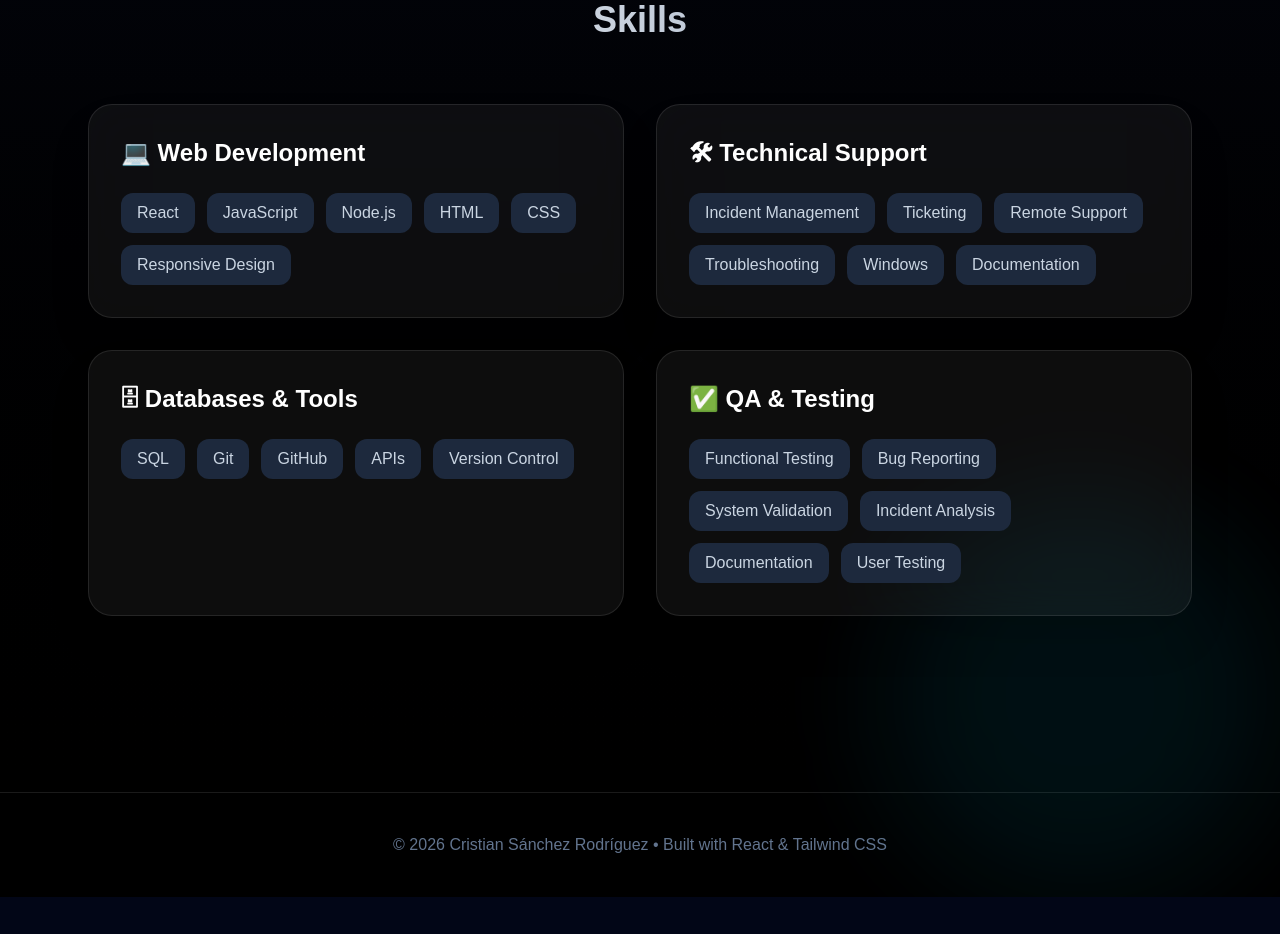
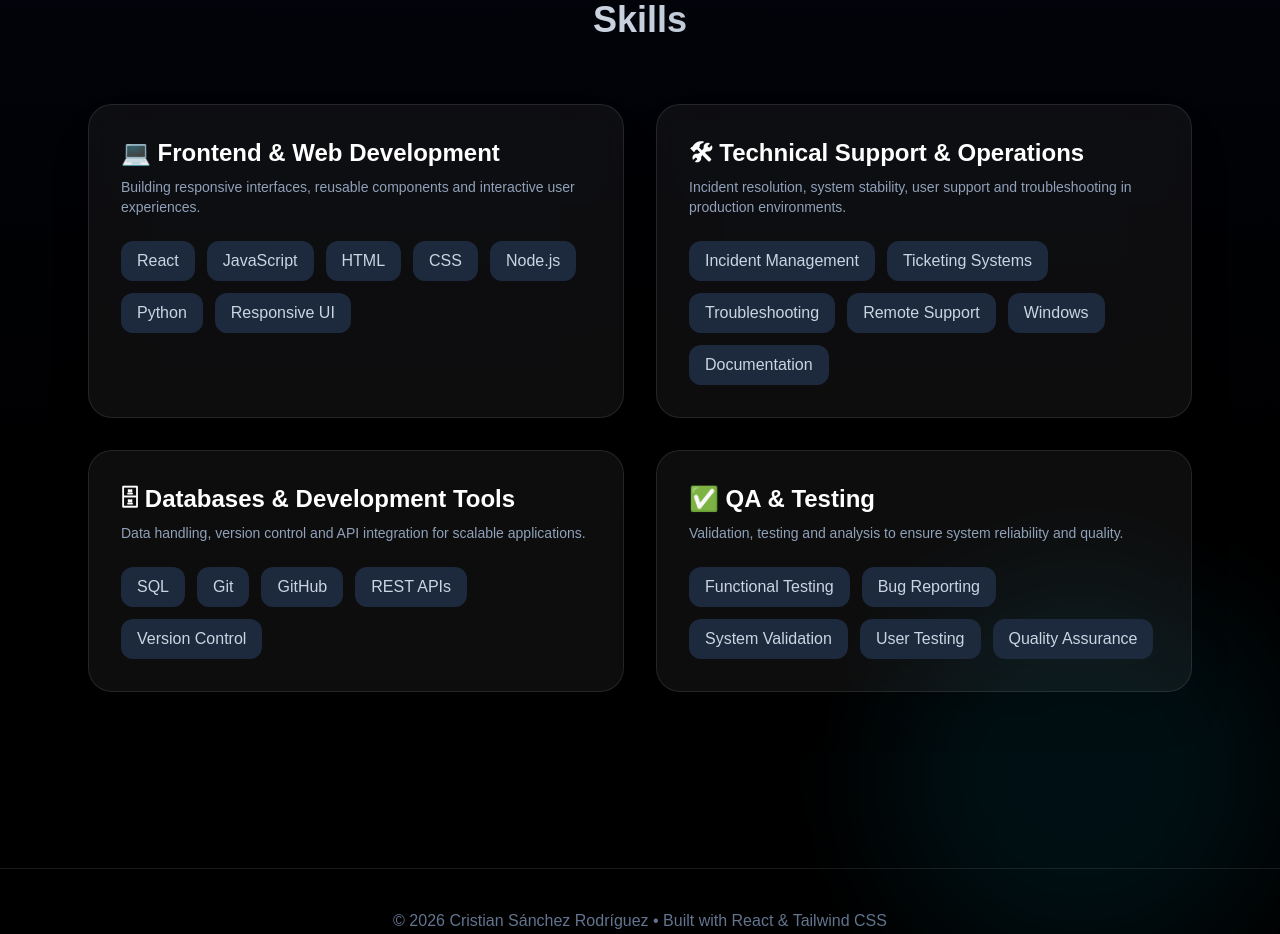
Before and after one commit to cristian25072002Real/Portafolio, a React (Vite) app: page / in a window 1280 px wide. Shown: the part 2960-3894 px from the top of the page. Before the commit the page ends 3857 px from the top, so only its background shows below. Built offline with nearby package versions, Linux system fonts and the light colour scheme.

Commit message:
Mejora en seccion

```diff
--- a/src/App.jsx
+++ b/src/App.jsx
@@ -433,7 +433,7 @@ export default function App() {
 
   <div className="grid md:grid-cols-2 gap-8">
 
-          {/* DEVELOPMENT */}
+    {/* WEB DEVELOPMENT */}
     <motion.div
       initial={{ opacity: 0, y: 40 }}
       whileInView={{ opacity: 1, y: 0 }}
@@ -441,15 +441,21 @@ export default function App() {
       whileHover={{ y: -8 }}
       className="bg-white/5 backdrop-blur-xl border border-white/10 shadow-2xl shadow-black/20 rounded-3xl p-8 hover:border-blue-500 transition duration-500"
     >
-            <h3 className="text-2xl font-bold mb-6">
-              💻 Web Development
+      <h3 className="text-2xl font-bold mb-2">
+        💻 {language === "en" ? "Frontend & Web Development" : "Desarrollo Web y Frontend"}
       </h3>
 
+      <p className="text-slate-400 mb-6 text-sm">
+        {language === "en"
+          ? "Building responsive interfaces, reusable components and interactive user experiences."
+          : "Creación de interfaces responsivas, componentes reutilizables y experiencias interactivas."}
+      </p>
+
       <div className="flex flex-wrap gap-3">
-              {["React", "JavaScript", "Node.js", "HTML", "CSS", "Responsive Design"].map((skill, index) => (
+        {["React", "JavaScript", "HTML", "CSS", "Node.js", "Python", "Responsive UI"].map((skill, index) => (
           <span
             key={index}
-                  className="bg-slate-800 px-4 py-2 rounded-xl text-slate-300 hover:bg-blue-500 hover:text-white hover:scale-105 hover:shadow-lg hover:shadow-blue-500/30 transition duration-300"
+            className="bg-slate-800 px-4 py-2 rounded-xl text-slate-300 hover:bg-blue-500 hover:text-white hover:scale-105 transition duration-300"
           >
             {skill}
           </span>
@@ -457,7 +463,7 @@ export default function App() {
       </div>
     </motion.div>
 
-          {/* SUPPORT */}
+    {/* TECHNICAL SUPPORT */}
     <motion.div
       initial={{ opacity: 0, y: 40 }}
       whileInView={{ opacity: 1, y: 0 }}
@@ -465,15 +471,21 @@ export default function App() {
       whileHover={{ y: -8 }}
       className="bg-white/5 backdrop-blur-xl border border-white/10 shadow-2xl shadow-black/20 rounded-3xl p-8 hover:border-blue-500 transition duration-500"
     >
-            <h3 className="text-2xl font-bold mb-6">
-              🛠 Technical Support
+      <h3 className="text-2xl font-bold mb-2">
+        🛠 {language === "en" ? "Technical Support & Operations" : "Soporte Técnico y Operaciones"}
       </h3>
 
+      <p className="text-slate-400 mb-6 text-sm">
+        {language === "en"
+          ? "Incident resolution, system stability, user support and troubleshooting in production environments."
+          : "Resolución de incidencias, estabilidad de sistemas, soporte a usuarios y diagnóstico en entornos productivos."}
+      </p>
+
       <div className="flex flex-wrap gap-3">
-              {["Incident Management", "Ticketing", "Remote Support", "Troubleshooting", "Windows", "Documentation"].map((skill, index) => (
+        {["Incident Management", "Ticketing Systems", "Troubleshooting", "Remote Support", "Windows", "Documentation"].map((skill, index) => (
           <span
             key={index}
-                  className="bg-slate-800 px-4 py-2 rounded-xl text-slate-300 hover:bg-blue-500 hover:text-white hover:scale-105 hover:shadow-lg hover:shadow-blue-500/30 transition duration-300"
+            className="bg-slate-800 px-4 py-2 rounded-xl text-slate-300 hover:bg-blue-500 hover:text-white hover:scale-105 transition duration-300"
           >
             {skill}
           </span>
@@ -481,7 +493,7 @@ export default function App() {
       </div>
     </motion.div>
 
-          {/* DATABASES */}
+    {/* DATABASES & TOOLS */}
     <motion.div
       initial={{ opacity: 0, y: 40 }}
       whileInView={{ opacity: 1, y: 0 }}
@@ -489,15 +501,21 @@ export default function App() {
       whileHover={{ y: -8 }}
       className="bg-white/5 backdrop-blur-xl border border-white/10 shadow-2xl shadow-black/20 rounded-3xl p-8 hover:border-blue-500 transition duration-500"
     >
-            <h3 className="text-2xl font-bold mb-6">
-              🗄 Databases & Tools
+      <h3 className="text-2xl font-bold mb-2">
+        🗄 {language === "en" ? "Databases & Development Tools" : "Bases de Datos y Herramientas"}
       </h3>
 
+      <p className="text-slate-400 mb-6 text-sm">
+        {language === "en"
+          ? "Data handling, version control and API integration for scalable applications."
+          : "Manejo de datos, control de versiones e integración de APIs para aplicaciones escalables."}
+      </p>
+
       <div className="flex flex-wrap gap-3">
-              {["SQL", "Git", "GitHub", "APIs", "Version Control"].map((skill, index) => (
+        {["SQL", "Git", "GitHub", "REST APIs", "Version Control"].map((skill, index) => (
           <span
             key={index}
-                  className="bg-slate-800 px-4 py-2 rounded-xl text-slate-300 hover:bg-blue-500 hover:text-white hover:scale-105 hover:shadow-lg hover:shadow-blue-500/30 transition duration-300"
+            className="bg-slate-800 px-4 py-2 rounded-xl text-slate-300 hover:bg-blue-500 hover:text-white hover:scale-105 transition duration-300"
           >
             {skill}
           </span>
@@ -513,22 +531,21 @@ export default function App() {
       whileHover={{ y: -8 }}
       className="bg-white/5 backdrop-blur-xl border border-white/10 shadow-2xl shadow-black/20 rounded-3xl p-8 hover:border-blue-500 transition duration-500"
     >
-            <h3 className="text-2xl font-bold mb-6">
-              ✅ QA & Testing
+      <h3 className="text-2xl font-bold mb-2">
+        ✅ QA & {language === "en" ? "Testing" : "Pruebas de Software"}
       </h3>
 
+      <p className="text-slate-400 mb-6 text-sm">
+        {language === "en"
+          ? "Validation, testing and analysis to ensure system reliability and quality."
+          : "Validación, pruebas y análisis para garantizar la calidad y confiabilidad de los sistemas."}
+      </p>
+
       <div className="flex flex-wrap gap-3">
-              {[
-                "Functional Testing",
-                "Bug Reporting",
-                "System Validation",
-                "Incident Analysis",
-                "Documentation",
-                "User Testing",
-              ].map((skill, index) => (
+        {["Functional Testing", "Bug Reporting", "System Validation", "User Testing", "Quality Assurance"].map((skill, index) => (
           <span
             key={index}
-                  className="bg-slate-800 px-4 py-2 rounded-xl text-slate-300 hover:bg-blue-500 hover:text-white hover:scale-105 hover:shadow-lg hover:shadow-blue-500/30 transition duration-300"
+            className="bg-slate-800 px-4 py-2 rounded-xl text-slate-300 hover:bg-blue-500 hover:text-white hover:scale-105 transition duration-300"
           >
             {skill}
           </span>
@@ -537,7 +554,6 @@ export default function App() {
     </motion.div>
 
   </div>
-
 </section>
 
       {/* FOOTER */}
```
Lines whose indentation alone changed are shown as unchanged.
